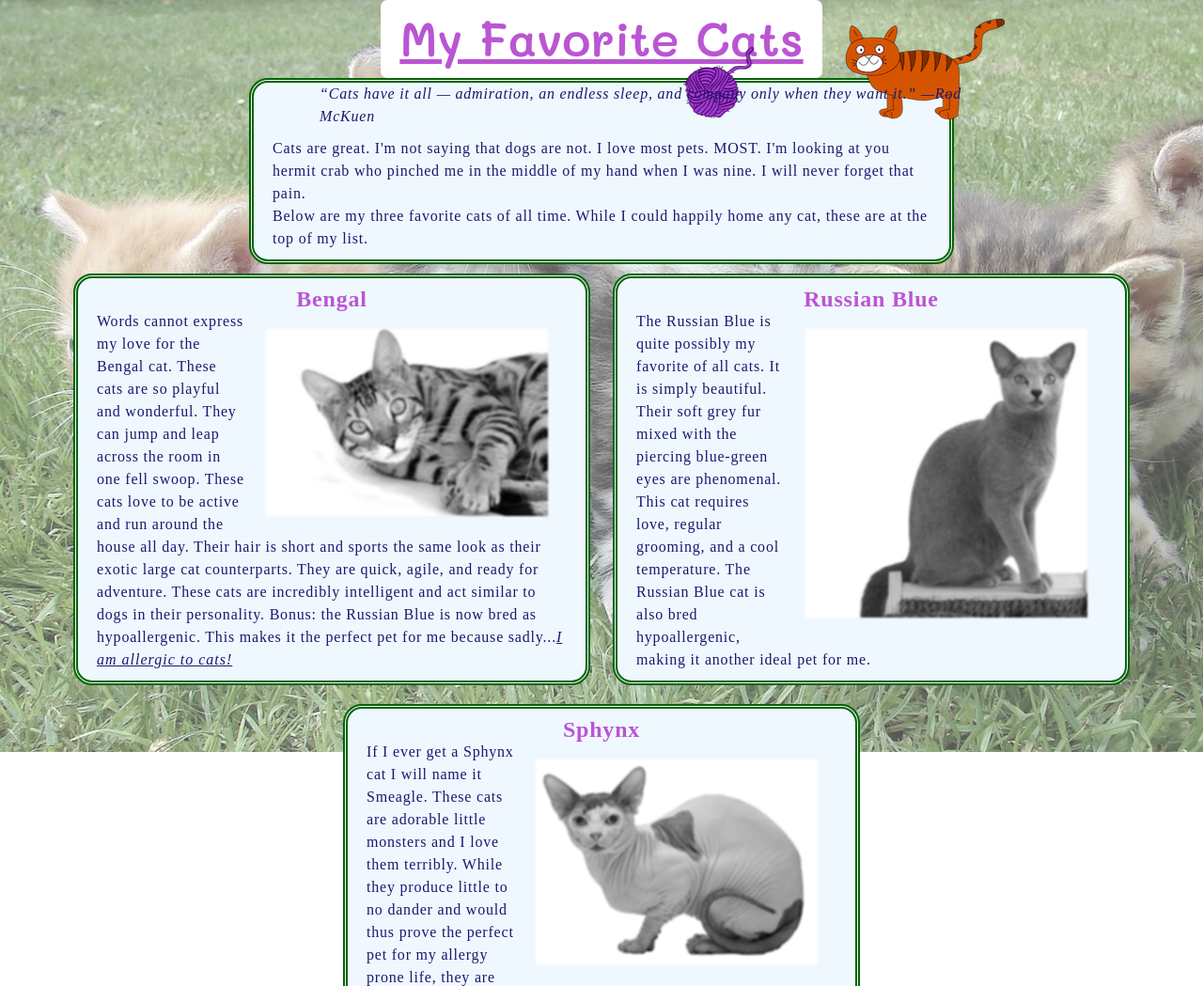
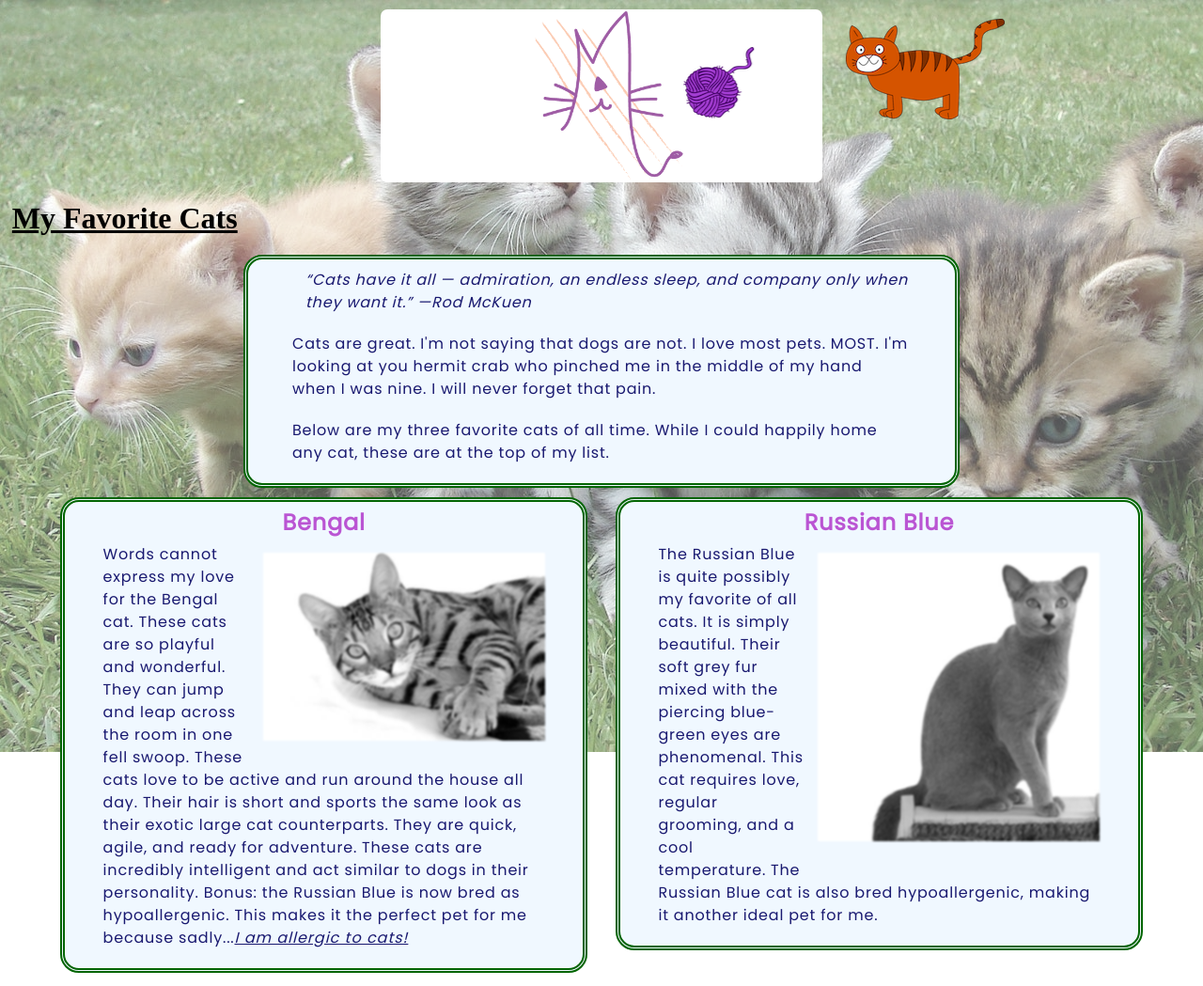
Before and after one commit to moonshoeskelly/project4_dement_kelly, a plain HTML site: page index.html in a window 1280 px wide. Shown: the top 1049 px of the page at 94% size. Drawn offline with Linux system fonts and the light colour scheme; a web font is replaced by a local one.

Commit message:
logo creation

```diff
--- a/css/style.css
+++ b/css/style.css
@@ -25,31 +25,40 @@ article, aside, details, figcaption, figure, footer, header, main, nav, section,
   bottom: 0;
   left: 0;
   right: 0;
+}
 
+.catlogo {
+	max-width: 250px;
+	width: 90%;
+	margin: 10px auto;
+	display: block;
 }
 
 header {
-  font: bold 25px/3.3em 'Mali', cursive;
+  font: bold 1.5625rem/3.3em 'Mali', cursive;
   text-align: center;
   color: mediumorchid;
   background-color: white;
-  width: 470px;
+  max-width: 470px;
+	width: 90%;
   margin: 0 auto;
   border-radius: 7px;
 }
 
 h1 {
   text-decoration: underline;
+	margin: 20px 1%;
 }
 
 .intro {
-  width: 700px;
+  max-width: 700px;
+	width: 85%;
   margin: 0 auto;
-  padding: 10px 20px;
+  padding: 10px 2%;
   border: 5px double darkgreen;
   border-radius: 20px;
   background-color: aliceblue;
-  font: 16px/1.5em 'openserif', serif;
+  font: 1rem/1.5em 'poppins', sans-serif;
   color: midnightblue;
   letter-spacing: .05em;
 }
@@ -57,8 +66,9 @@ h1 {
 blockquote {
   font-style: oblique;
   position: relative;
-  left: 50px;
+  left: 5%;
   bottom: 10px;
+	padding: 10px 5% 0px 0px
 }
 
 h2 {
@@ -73,25 +83,27 @@ h2 {
 .cats {
   display: inline-block;
   vertical-align: top;
-  width: 500px;
-  margin: 10px;
-  padding: 10px 20px;
+  max-width: 500px;
+	width: 90%;
+  margin: 10px 1%;
+  padding: 10px 2%;
   border: 5px double darkgreen;
   border-radius: 20px;
   background-color: aliceblue;
-  font: 16px/1.5em 'openserif', serif;
+  font: 1rem/1.5em 'poppins', sans-serif;
   color: midnightblue;
   letter-spacing: .05em;
 }
 
 p {
   text-align: left;
+	padding: 10px 3%;
 }
 
 .catphoto {
-  float: right;
-  width: 300px;
-  padding: 20px;
+  max-width: 300px;
+	width: 90%;
+  padding: 20px 3%;
   filter: blur(1px) grayscale(100%);
   transition: .5s;
 }
@@ -122,12 +134,13 @@ p {
 }
 
 .end {
-  font: bold 20px/150% 'Mali', cursive;
+  font: bold 1.25rem/150% 'Mali', cursive;
   color: mediumorchid;
   background-color: white;
-  width: 600px;
+  max-width: 600px;
+	width: 90%;
   margin: 0 auto;
-  padding: 5px 15px;
+  padding: 5px 1%;
   border-radius: 7px;
 }
 
@@ -135,6 +148,14 @@ p {
   display: inline;
 }
 
+/*****************600 MEDIA QUERY*********************************/
+@media (min-width: 600px) {
+	.catphoto {
+		float: right;
+	}
+}
+
+/*************END 600 MEDIA QUERY*********************************/
 
 @keyframes catchaseyarn {
   from {
--- a/index.html
+++ b/index.html
@@ -5,7 +5,7 @@
 
     <meta charset="utf-8" />
 
-    <link href="https://fonts.googleapis.com/css?family=Mali:400,600" rel="stylesheet">
+    <link href="https://fonts.googleapis.com/css?family=Mali|Poppins" rel="stylesheet">
 
     <link href="css/style.css" type="text/css" rel="stylesheet" />
 
@@ -14,12 +14,13 @@
   <body>
     <div id="background"></div>
     <header>
-      <h1>My Favorite Cats</h1>
+      <img class="catlogo" src="images/catlogom.png" alt="meow logo" title="meow logo" />
       <img class="yarn" src="images/yarn.png" alt="yarn ball" title="yarn ball" />
       <img class="cat-chase" src="images/cat-cartoon.png" alt="cat chasing yarn" title="cat chasing yarn" />
     </header>
 
     <main>
+      <h1>My Favorite Cats</h1>
       <div class=intro>
         <blockquote> “Cats have it all — admiration, an endless sleep, and company only when they want it.” —Rod McKuen</blockquote>
         <p>Cats are great. I'm not saying that dogs are not. I love most pets. MOST. I'm looking at you hermit crab who pinched me in the middle of my hand when I was nine. I will never forget that pain.</p>
```
Also changed, not shown: bengal.html (+1 -1 lines), russianblue.html (+1 -1 lines), sphynx.html (+1 -1 lines), images/catlogo.png (added), images/catlogolarge.png (added), images/catlogom.png (added).
